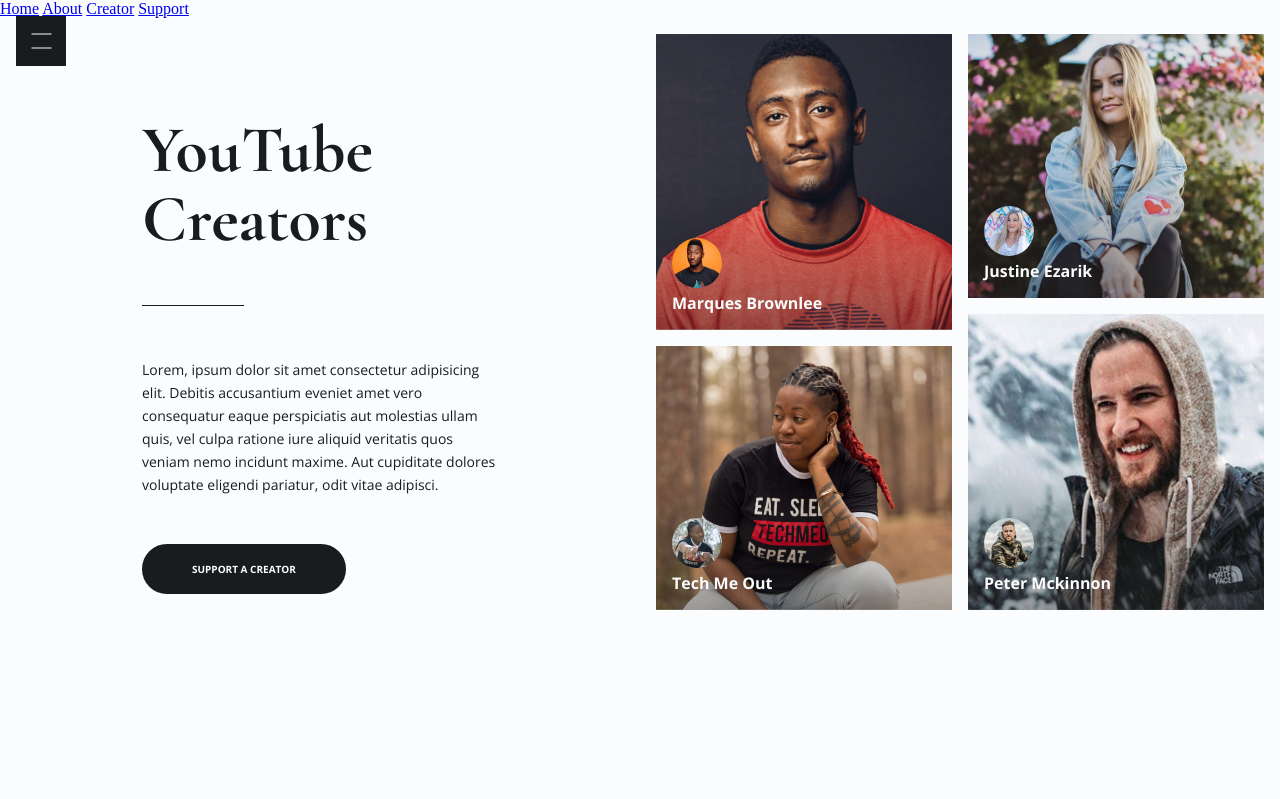
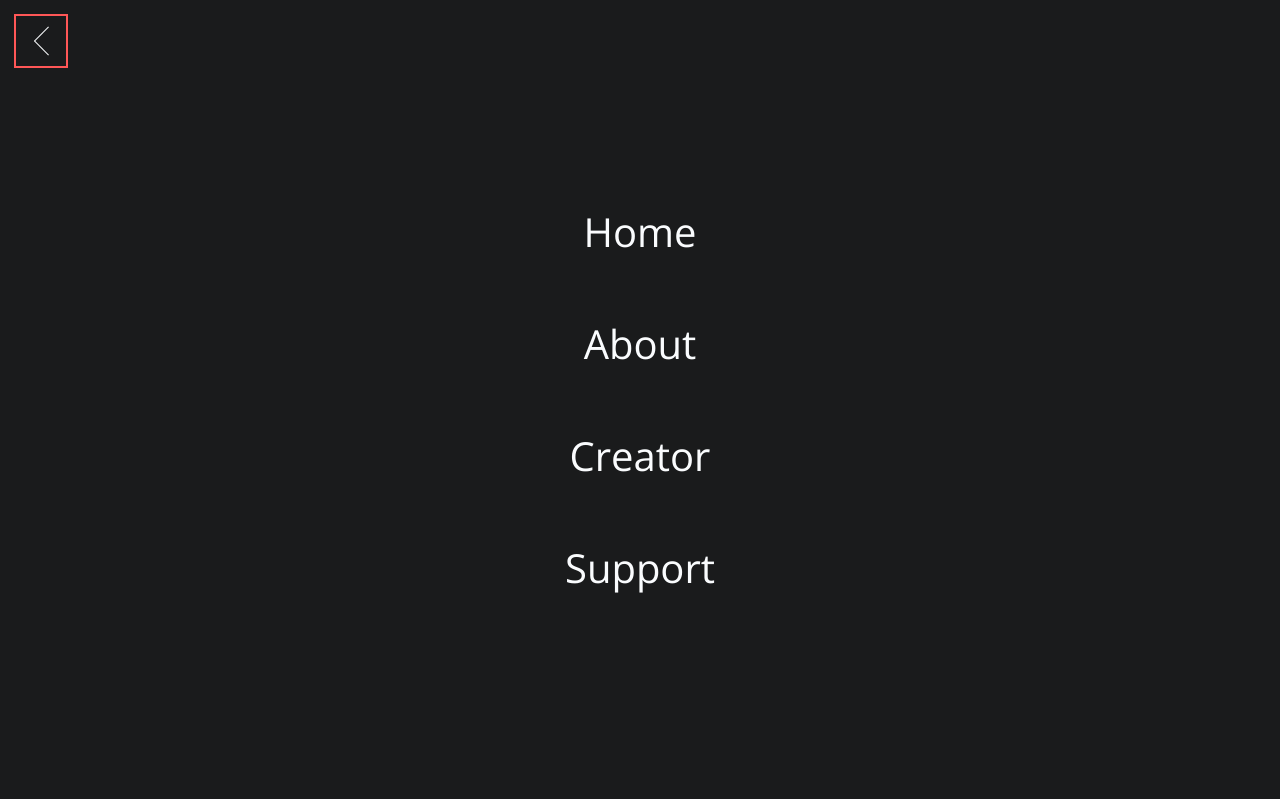
Before and after one commit to gregoryharris869/responsive_landing_page, a plain HTML site: page index.html in a window 1280 px wide. Both pictures are taken after a click on the button 41 px from the left and 41 px from the top of the page. Shown: the top 799 px of the page. Drawn offline with nearby package versions, Linux system fonts and the light colour scheme.

Commit message:
html-CSS-JavaScript finished

```diff
--- a/index.html
+++ b/index.html
@@ -19,12 +19,16 @@
     <title>YouTube Creators</title>
   </head>
   <body>
-    <button id="hamburder" class="hamburger" onclick="handle()"></button>
-    <nav id="main-nav" class="main-nav">
-      <a href="#" onclick="handle()">Home</a>
-      <a href="#" onclick="handle()">About</a>
-      <a href="#" onclick="handle()">Creator</a>
-      <a href="#" onclick="handle()">Support</a>
+    <button
+      data-hamBurger="hamburger"
+      class="hamburger"
+      onclick="handleNav()"
+    ></button>
+    <nav data-mainNav="main-nav" class="main-nav">
+      <a href="#" onclick="handleNav()">Home</a>
+      <a href="#" onclick="handleNav()">About</a>
+      <a href="#" onclick="handleNav()">Creator</a>
+      <a href="#" onclick="handleNav()">Support</a>
     </nav>
 
     <main class="home">
--- a/script.js
+++ b/script.js
@@ -0,0 +1,13 @@
+function handleNav() {
+  const nav = document.querySelector("[data-mainNav]");
+
+  const hamburger = document.querySelector("[data-hamBurger]");
+
+  if (!nav.classList.contains("main-nav--active")) {
+    nav.classList.add("main-nav--active");
+    hamburger.classList.add("hamburger--active");
+  } else {
+    nav.classList.remove("main-nav--active");
+    hamburger.classList.remove("hamburger--active");
+  }
+}
--- a/style.css
+++ b/style.css
@@ -13,7 +13,7 @@
 
 body {
   background-color: var(--light001);
-  height: 100%;
+  height: 100vh;
 }
 /* Navigation */
 
@@ -33,6 +33,11 @@
   z-index: 10;
 }
 
+.hamburger:focus,
+.hamburger:active {
+  outline: 2px solid var(--red001);
+}
+
 .hamburger::after,
 .hamburger::before {
   content: "";
@@ -42,6 +47,48 @@
   margin: -3px;
   transition: transform 0.3s ease;
 }
+
+.hamburger--active::after {
+  transform: rotate(135deg);
+}
+
+.hamburger--active::before {
+  transform: rotate(45deg);
+}
+
+.main-nav {
+  position: absolute;
+  display: flex;
+  flex-direction: column;
+  align-items: center;
+  justify-content: center;
+  height: 100%;
+  width: 40%;
+  background-color: var(--dark001);
+  transform: translateX(-100%);
+  transition: transform 0.3s ease;
+  z-index: 5;
+}
+
+.main-nav--active {
+  transform: translateX(0);
+}
+
+.main-nav a {
+  font-family: "Open Sans", sans-serif;
+  font-size: 2.5rem;
+  padding: 12px 0;
+  margin: 16px;
+  color: var(--light001);
+  text-decoration: none;
+  border-bottom: 1px solid transparent;
+  transition: border-bottom 0.3s ease;
+}
+
+.main-nav a:hover {
+  border-bottom: 1px solid var(--light001);
+}
+
 /*  */
 .home {
   height: 100%;
@@ -59,12 +106,13 @@
 
 .home__header {
   max-width: 356px;
-  margin: 82px 0 16px 0;
+  margin: 100px 0 16px 0;
 }
 
 .home__title {
   font-family: "Cormorant Garamond", serif;
-  font-size: 4.125rem;
+  font-size: 5rem;
+  font-weight: 700;
   color: var(--dark001);
   line-height: 105%;
   margin-bottom: 50px;
@@ -209,3 +257,28 @@
 .home__card--large {
   flex: auto;
 }
+
+/* Media Queries */
+
+@media screen and (max-width: 1300px), screen and (max-height: 800px) {
+  .main-nav {
+    width: 100%;
+  }
+
+  .home__info,
+  .home__cards {
+    grid-column: 1 / span 2;
+  }
+
+  .home__card--large {
+    height: 0;
+    padding-top: calc(100% - 32px);
+  }
+}
+
+@media screen and (max-width: 600px) {
+  .group-one,
+  .group-two {
+    grid-column: 1 / span 2;
+  }
+}
```
